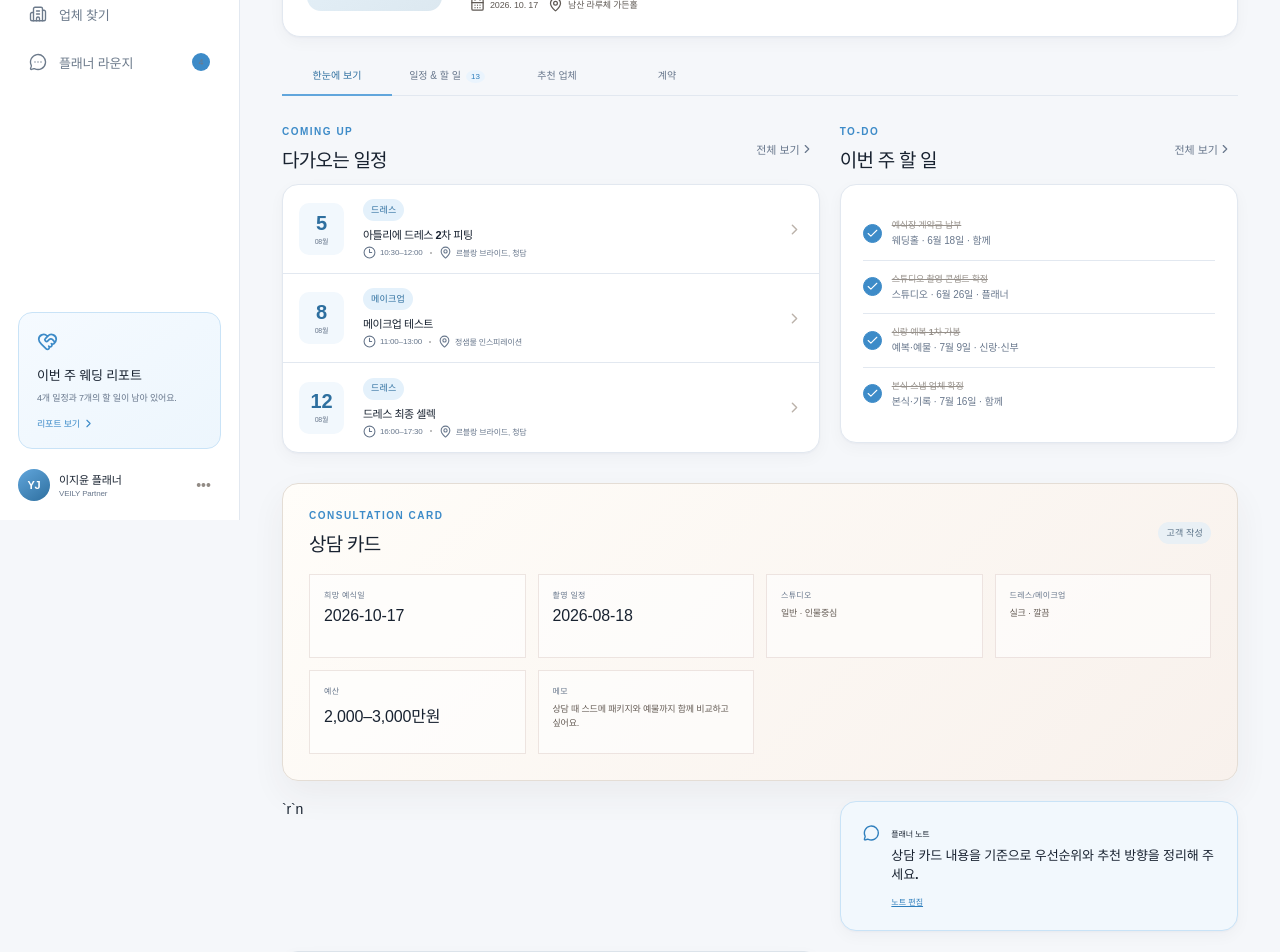
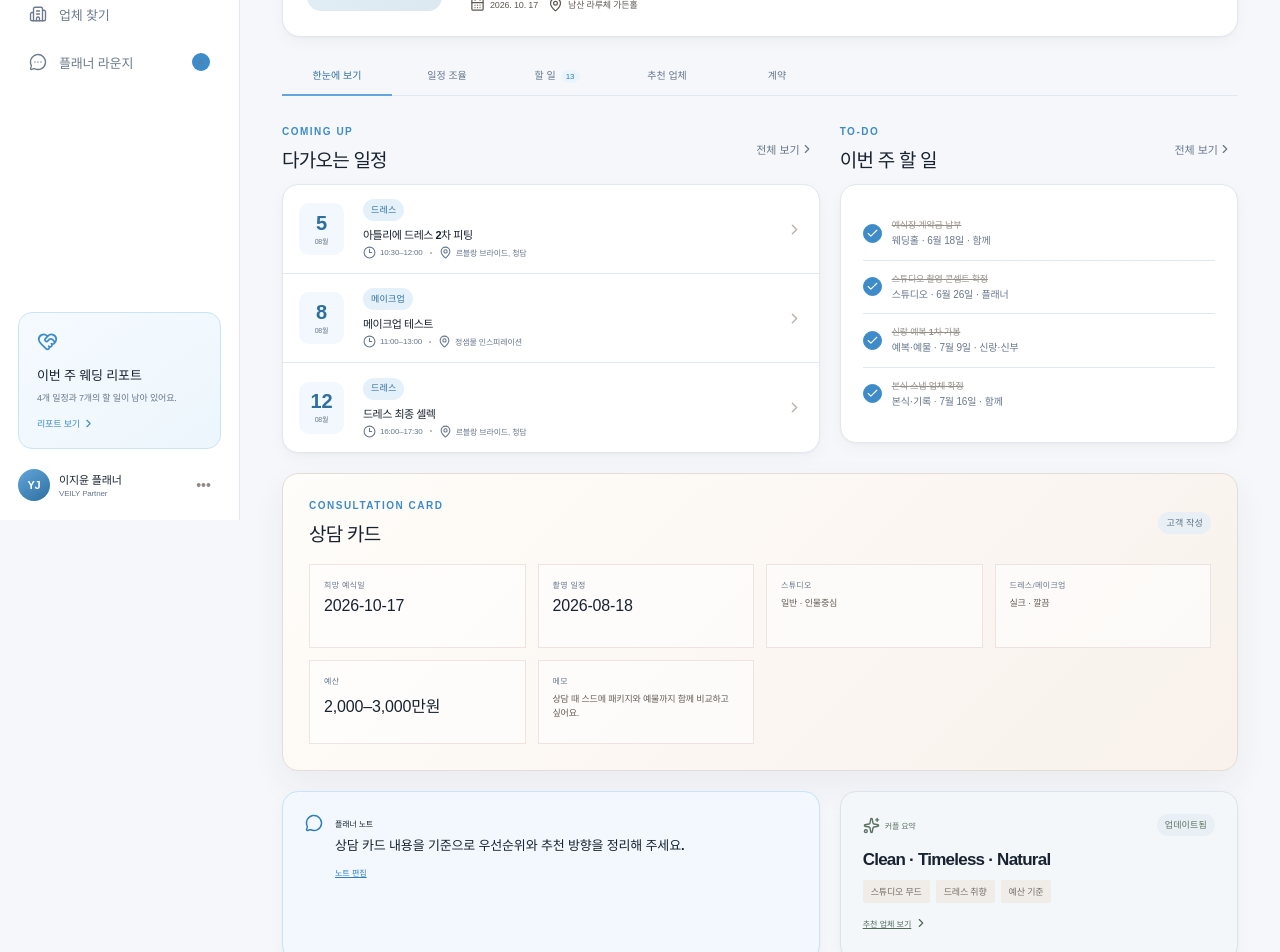
Before and after one commit to suuuujinnnn/veily, a React (Vite) app: page /couples/c1 in a window 1280 px wide. Shown: the part 280-1232 px from the top of the page. Built offline with nearby package versions, Linux system fonts and the light colour scheme.

Commit message:
fix: 부부관리 일정 조율과 할 일 분리

```diff
--- a/src/features/couples/CoupleDetailPage.tsx
+++ b/src/features/couples/CoupleDetailPage.tsx
@@ -10,12 +10,13 @@ import { ChecklistEditorModal } from '../checklist/ChecklistEditorModal'
 import { MonthlyRoadmap } from '../checklist/MonthlyRoadmap'
 import { ContractsSection } from '../contracts/ContractsSection'
 
-type DetailTab = 'overview' | 'timeline' | 'vendors' | 'contracts'
+type DetailTab = 'overview' | 'schedule' | 'tasks' | 'vendors' | 'contracts'
 type PlannerTaskMode = 'template' | 'custom' | null
 
 const detailTabs: [DetailTab, string][] = [
   ['overview', '한눈에 보기'],
-  ['timeline', '일정 & 할 일'],
+  ['schedule', '일정 조율'],
+  ['tasks', '할 일'],
   ['vendors', '추천 업체'],
   ['contracts', '계약'],
 ]
@@ -162,22 +163,23 @@ export function CoupleDetailPage() {
       </section>
 
       <nav className="detail-tabs">
-        {detailTabs.map(([key, label]) => <button key={key} onClick={() => openTab(key)} className={tab === key ? 'active' : ''}>{label}{key === 'timeline' && <em>{coupleTasks.filter((task) => !task.completed).length}</em>}</button>)}
+        {detailTabs.map(([key, label]) => <button key={key} onClick={() => openTab(key)} className={tab === key ? 'active' : ''}>{label}{key === 'tasks' && <em>{coupleTasks.filter((task) => !task.completed).length}</em>}</button>)}
       </nav>
 
       {tab === 'overview' && <div className="detail-overview">
         <section className="detail-column detail-column--wide">
-          <div className="section-heading section-heading--compact"><div><p className="eyebrow">Coming up</p><h2>다가오는 일정</h2></div><button onClick={() => openTab('timeline')}>전체 보기 <ChevronRight size={14} /></button></div>
+          <div className="section-heading section-heading--compact"><div><p className="eyebrow">Coming up</p><h2>다가오는 일정</h2></div><button onClick={() => openTab('schedule')}>전체 보기 <ChevronRight size={14} /></button></div>
           <Card padding="none" className="upcoming-list">
             {coupleEvents.slice(0, 3).map((event) => <div className="upcoming-row" key={event.id}><div className="date-tile"><strong>{Number(event.date.slice(-2))}</strong><span>{event.date.slice(5, 7)}월</span></div><div><Badge tone="rose">{event.type}</Badge><h3>{event.title}</h3><p><Clock3 size={13} /> {event.time}–{event.endTime} <i /> <MapPin size={13} /> {event.location}</p></div>{event.approvalStatus === 'client-ok' && <button onClick={() => updateEvent({ ...event, approvalStatus: 'confirmed' })}>최종 확정</button>}<ChevronRight size={17} /></div>)}
           </Card>
         </section>
-        <section className="detail-column"><div className="section-heading section-heading--compact"><div><p className="eyebrow">To-do</p><h2>이번 주 할 일</h2></div><button onClick={() => openTab('timeline')}>전체 보기 <ChevronRight size={14} /></button></div><Card className="task-list">{coupleTasks.slice(0, 4).map((task) => <label className={`task-row ${task.completed ? 'task-row--done' : ''}`} key={task.id}><input type="checkbox" checked={task.completed} onChange={() => toggleChecklist(task.id)} /><span className="custom-check"><Check size={13} /></span><div><strong>{task.title}</strong><small>{task.category} · {task.dueDate} · {task.owner}</small></div></label>)}</Card></section>
-        <Card className="consultation-card"><div className="section-heading section-heading--compact"><div><p className="eyebrow">Consultation card</p><h2>상담 카드</h2></div><Badge tone="sage">{consultationCard.source}</Badge></div><div className="consultation-card__grid"><div><span>희망 예식일</span><strong>{consultationCard.preferredDate}</strong></div><div><span>촬영 일정</span><strong>{consultationCard.shootDate || '-'}</strong></div><div><span>스튜디오</span><p>{consultationCard.studioDirection} · {consultationCard.studioMood}</p></div><div><span>드레스/메이크업</span><p>{consultationCard.dressMood} · {consultationCard.makeupMood}</p></div><div><span>예산</span><strong>{consultationCard.budget || '-'}</strong></div><div><span>메모</span><p>{consultationCard.notes || '-'}</p></div></div></Card>`r`n        <Card className="couple-note"><MessageCircle size={18} /><div><span>플래너 노트</span><p>상담 카드 내용을 기준으로 우선순위와 추천 방향을 정리해 주세요.</p><button>노트 편집</button></div></Card>
+        <section className="detail-column"><div className="section-heading section-heading--compact"><div><p className="eyebrow">To-do</p><h2>이번 주 할 일</h2></div><button onClick={() => openTab('tasks')}>전체 보기 <ChevronRight size={14} /></button></div><Card className="task-list">{coupleTasks.slice(0, 4).map((task) => <label className={`task-row ${task.completed ? 'task-row--done' : ''}`} key={task.id}><input type="checkbox" checked={task.completed} onChange={() => toggleChecklist(task.id)} /><span className="custom-check"><Check size={13} /></span><div><strong>{task.title}</strong><small>{task.category} · {task.dueDate} · {task.owner}</small></div></label>)}</Card></section>
+        <Card className="consultation-card"><div className="section-heading section-heading--compact"><div><p className="eyebrow">Consultation card</p><h2>상담 카드</h2></div><Badge tone="sage">{consultationCard.source}</Badge></div><div className="consultation-card__grid"><div><span>희망 예식일</span><strong>{consultationCard.preferredDate}</strong></div><div><span>촬영 일정</span><strong>{consultationCard.shootDate || '-'}</strong></div><div><span>스튜디오</span><p>{consultationCard.studioDirection} · {consultationCard.studioMood}</p></div><div><span>드레스/메이크업</span><p>{consultationCard.dressMood} · {consultationCard.makeupMood}</p></div><div><span>예산</span><strong>{consultationCard.budget || '-'}</strong></div><div><span>메모</span><p>{consultationCard.notes || '-'}</p></div></div></Card>
+        <Card className="couple-note"><MessageCircle size={18} /><div><span>플래너 노트</span><p>상담 카드 내용을 기준으로 우선순위와 추천 방향을 정리해 주세요.</p><button>노트 편집</button></div></Card>
         <Card className="recommendation-peek"><div className="recommendation-peek__head"><span><Sparkles size={17} /> 커플 요약</span><Badge tone="sage">업데이트됨</Badge></div><h3>Clean · Timeless · Natural</h3><div className="tag-row"><span>스튜디오 무드</span><span>드레스 취향</span><span>예산 기준</span></div><button onClick={() => openTab('vendors')}>추천 업체 보기 <ChevronRight size={14} /></button></Card>
       </div>}
 
-      {tab === 'timeline' && <div className="checklist-workspace">
+      {tab === 'schedule' && <div className="checklist-workspace">
         <section className="planner-schedule-panel">
           <div className="section-heading section-heading--compact"><div><p className="eyebrow">Planner proposal</p><h2>플래너 일정 조율</h2></div><Badge tone="amber">고객 오케이 후 최종 확정</Badge></div>
           <div className="planner-schedule-form">
@@ -201,7 +203,9 @@ export function CoupleDetailPage() {
             {coordinationEvents.length ? coordinationEvents.map((event) => <article key={event.id}><div><Badge tone="amber">{statusLabel(event)}</Badge><h3>{event.title}</h3><p>{event.date} · {event.time}–{event.endTime} · {event.location}</p></div>{event.approvalStatus === 'client-ok' ? <Button size="sm" onClick={() => updateEvent({ ...event, approvalStatus: 'confirmed' })}>최종 확정</Button> : <span className={`coordination-status coordination-status--${event.approvalStatus ?? 'planner-proposed'}`}>{statusLabel(event)}</span>}</article>) : <p className="planner-schedule-empty">현재 조율 중인 일정이 없습니다.</p>}
           </div>
         </section>
+      </div>}
 
+      {tab === 'tasks' && <div className="checklist-workspace">
         <section className="checklist-workspace__intro"><div><p className="eyebrow">Wedding workflow</p><h2>분야별 할 일</h2><p>기본 템플릿을 적용하거나, 비어 있는 상태에서 직접 작성할 수 있습니다.</p></div>{plannerTaskMode && <Badge tone="neutral">{plannerTaskMode === 'template' ? '템플릿 사용' : '직접 작성'}</Badge>}</section>
         {!plannerTaskMode && <div className="task-template-prompt planner-task-choice"><strong>분야별 할 일을 어떻게 시작할까요?</strong><p>현재 저장된 기본 템플릿을 쓰거나, 공란에서 직접 구성할 수 있습니다.</p><div><button onClick={() => setPlannerTaskMode('template')}>기본 템플릿 사용</button><button className="secondary" onClick={() => setPlannerTaskMode('custom')}>직접 작성</button></div></div>}
         {plannerTaskMode === 'template' && <MonthlyRoadmap tasks={coupleTasks} onToggle={toggleChecklist} />}
--- a/src/styles/ux-polish.css
+++ b/src/styles/ux-polish.css
@@ -167,3 +167,14 @@
 .planner-calendar-event--proposed { background: #fff0df; color: #a65d25; border: 1px solid #f1c29b; }
 .planner-calendar-event--confirmed { background: #e5f2e9; color: #367251; border: 1px solid #bddbc8; }
 @media (max-width: 720px) { .modal:has(.contract-detail-form) { width: min(100%, calc(100vw - 18px)); } .planner-schedule-calendar__cell, .planner-schedule-calendar__blank { min-height: 66px; padding: 5px; } .planner-calendar-event { font-size: 6px; } }
+
+/* Couple overview alignment and separated planner tabs */
+.detail-overview { align-items: start; }
+.detail-overview > .detail-column--wide { grid-row: auto; }
+.detail-overview > .consultation-card { grid-column: 1 / -1; }
+.detail-overview > .couple-note { grid-column: 1 / 2; min-height: 170px; align-self: stretch; }
+.detail-overview > .recommendation-peek { grid-column: 2 / 3; min-height: 170px; align-self: stretch; }
+.detail-overview > .couple-note,
+.detail-overview > .recommendation-peek { box-sizing: border-box; }
+.planner-schedule-empty { margin: 0; padding: 20px; border: 1px dashed var(--line); border-radius: 8px; color: var(--muted); text-align: center; font-size: 9px; }
+@media (max-width: 900px) { .detail-overview > .couple-note, .detail-overview > .recommendation-peek { grid-column: 1 / -1; } }
```
Also changed, not shown: 1 other file (tests, documents, lock files or other folders).
